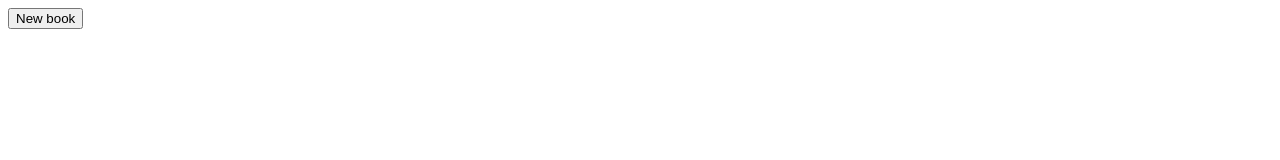
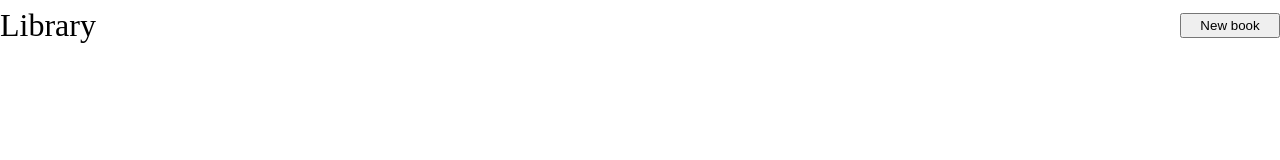
Before and after one commit to function09/Library, a website: page index.html in a window 1280 px wide. Drawn offline with Linux system fonts and the light colour scheme.

Commit message:
Add some  styling for header, main content, and content cards

```diff
--- a/index.html
+++ b/index.html
@@ -9,8 +9,11 @@
     <script src ="script.js" defer></script>
 </head>
 <body>
-    <div class="cardContainer">
-    </div>
+    <div class="container">
+        <div class="title">
+            Library
+        </div>
+        <div class="cardContainer"></div>
 
     <button class="modalButton">New book</button>
 
@@ -31,6 +34,7 @@
             </form>
         </div>
     </div>
+    </div>
 
 </body>
 </html>
--- a/script.js
+++ b/script.js
@@ -17,6 +17,7 @@ window.addEventListener("click", (e) => {
   }
 });
 
+// Library features
 const addBookButton = document.querySelector("#addBookButton");
 let myLibrary = [];
 let id = 0;
@@ -98,6 +99,7 @@ function createCardDisplay() {
       assignDataValues();
     }
   });
+
   const addCheckbox = document.createElement("input");
   addCheckbox.setAttribute("type", "checkbox");
   addCheckbox.classList.add("checkbox");
--- a/style.css
+++ b/style.css
@@ -1,3 +1,45 @@
+*{
+    margin: 0;
+    padding: none;
+}
+
+/* Styling for content */
+.container{
+    display: grid;
+    height: 100vh;
+    width: 100vw;
+    grid-template-rows: 50px 1fr;
+    grid-template-areas:
+    "header"
+    "main";
+}
+
+.title {
+    justify-self: start ;
+    grid-area: header;
+    justify-self: start;
+    align-self: center;
+    font-size: 2em
+}
+
+.modalButton {
+    grid-area: header;
+    justify-self: end;
+    align-self: center;
+    height: 25px;
+    width: 100px;
+}
+
+.content {
+    height: 30vh;
+    width: 20vw;
+    gap: 15px;
+    display: flex;
+    flex-direction: column;
+    border: 1px solid red
+}
+
+/* Modal styling */
 .modal {
     display: none;
     position: fixed;
```
